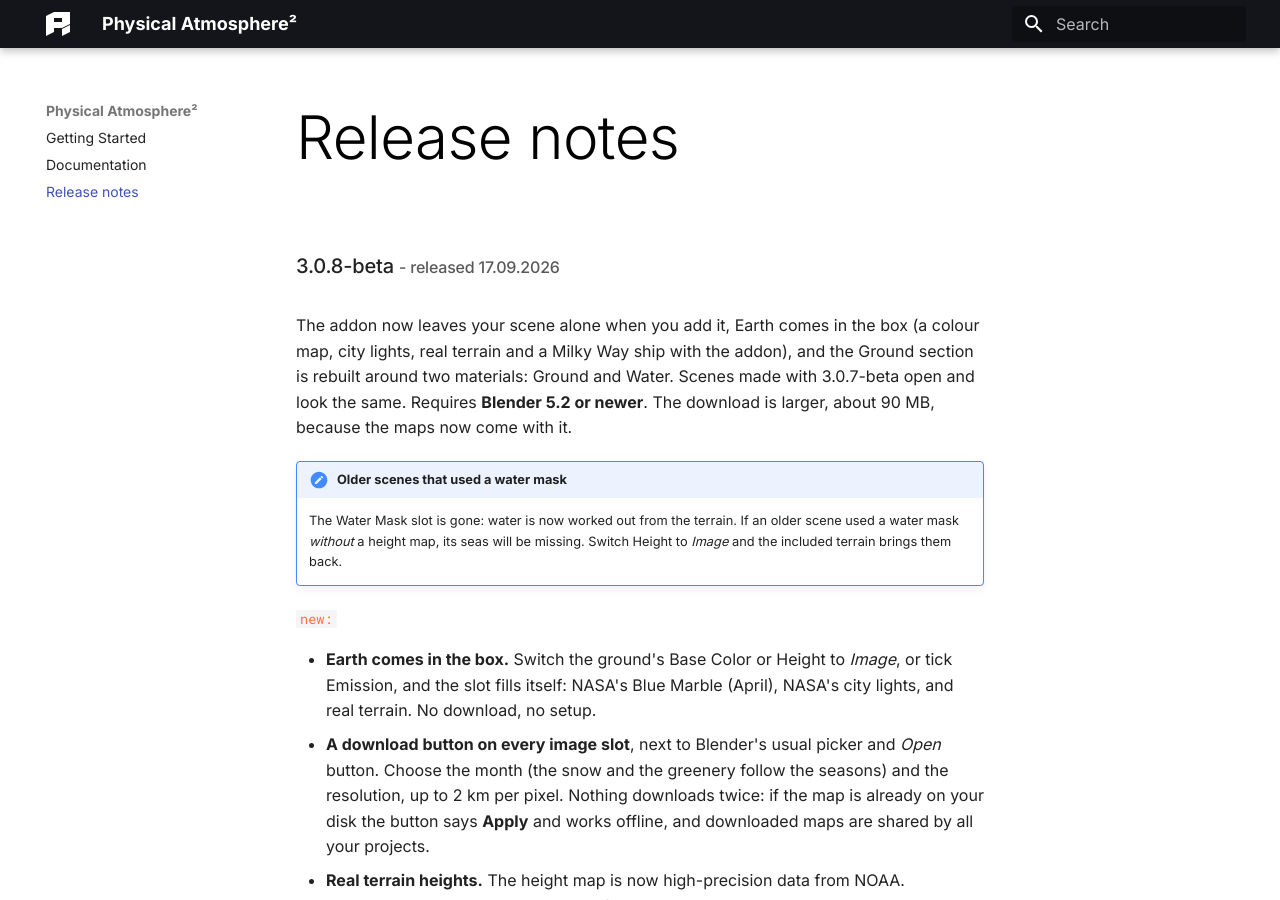
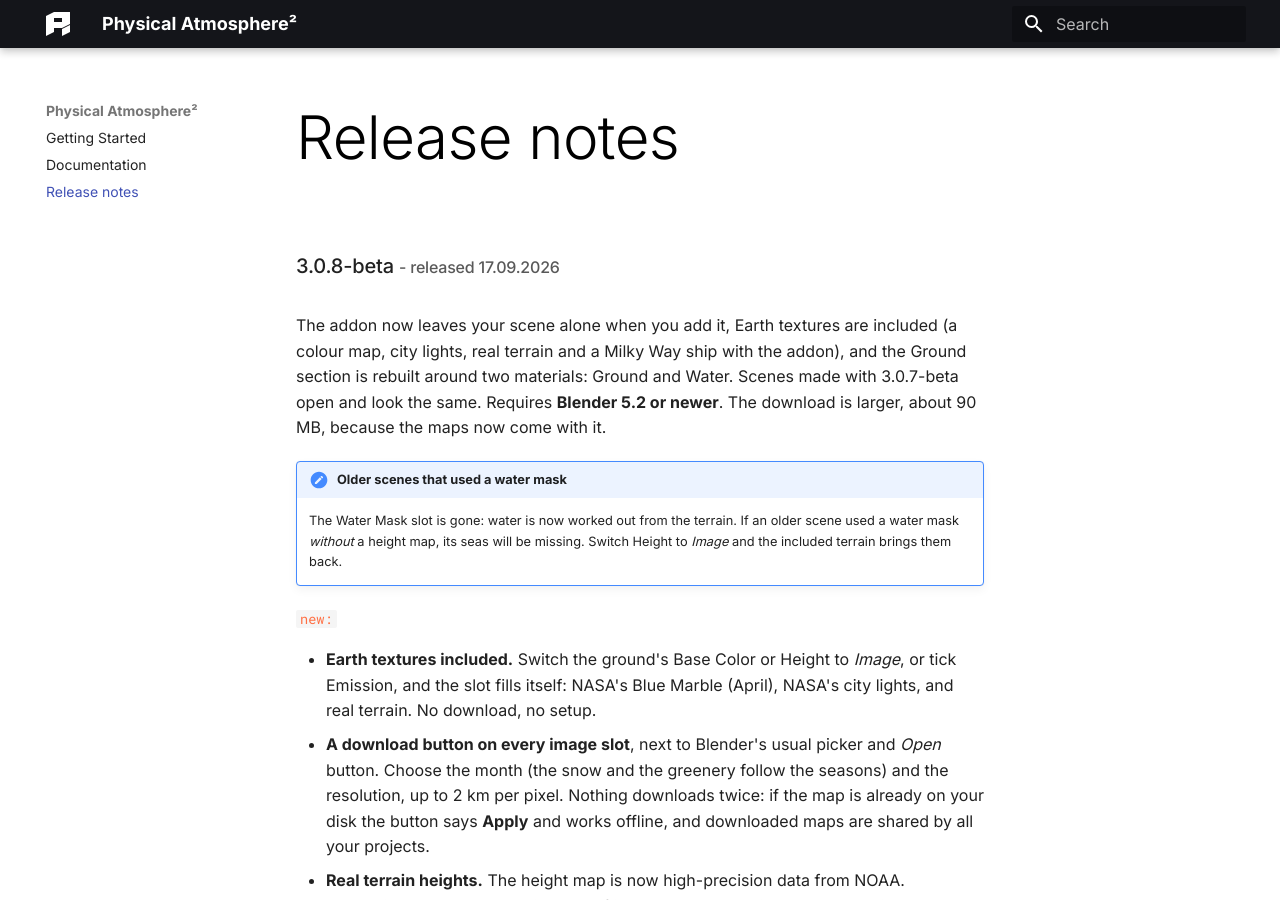
Before and after one commit to PhysicalAddons/web-pa, an MkDocs documentation site: the page built from docs/release-notes.md, in a window 1280 px wide and 900 px high. Built offline with MkDocs 1.6.1 and Material for MkDocs 9.7.7, drawn with Linux system fonts in a browser that asks for light colours.

Commit message:
Release notes: 'Earth textures included'
Co-Authored-By: Claude Fable 5.1 <noreply@anthropic.com>

```diff
--- a/docs/release-notes.md
+++ b/docs/release-notes.md
@@ -1,13 +1,13 @@
 ### 3.0.8-beta <small>- released 17.09.2026</small>
 
-The addon now leaves your scene alone when you add it, Earth comes in the box (a colour map, city lights, real terrain and a Milky Way ship with the addon), and the Ground section is rebuilt around two materials: Ground and Water. Scenes made with 3.0.7-beta open and look the same. Requires **Blender 5.2 or newer**. The download is larger, about 90 MB, because the maps now come with it.
+The addon now leaves your scene alone when you add it, Earth textures are included (a colour map, city lights, real terrain and a Milky Way ship with the addon), and the Ground section is rebuilt around two materials: Ground and Water. Scenes made with 3.0.7-beta open and look the same. Requires **Blender 5.2 or newer**. The download is larger, about 90 MB, because the maps now come with it.
 
 !!! note "Older scenes that used a water mask"
     The Water Mask slot is gone: water is now worked out from the terrain. If an older scene used a water mask *without* a height map, its seas will be missing. Switch Height to *Image* and the included terrain brings them back.
 
 `new:`{: .label-new }
 
-- **Earth comes in the box.** Switch the ground's Base Color or Height to *Image*, or tick Emission, and the slot fills itself: NASA's Blue Marble (April), NASA's city lights, and real terrain. No download, no setup.
+- **Earth textures included.** Switch the ground's Base Color or Height to *Image*, or tick Emission, and the slot fills itself: NASA's Blue Marble (April), NASA's city lights, and real terrain. No download, no setup.
 - **A download button on every image slot**, next to Blender's usual picker and *Open* button. Choose the month (the snow and the greenery follow the seasons) and the resolution, up to 2 km per pixel. Nothing downloads twice: if the map is already on your disk the button says **Apply** and works offline, and downloaded maps are shared by all your projects.
 - **Real terrain heights.** The height map is now high-precision data from NOAA. Mountains shade smoothly instead of in steps, and coastlines are right: with the old data, low-lying land such as Florida, the Netherlands and the Ganges delta was drawn as sea. NASA's older 8-bit terrain is still behind the download button, now up to 2 km. Finer versions of the new terrain (4 km and 2 km) will appear there when they are online.
 - **The Milky Way is included.** Tick *Milky Way* and NASA's galaxy map (without stars — the addon draws its own) appears. Sharper 4k and 8k versions are behind the download button.
```
